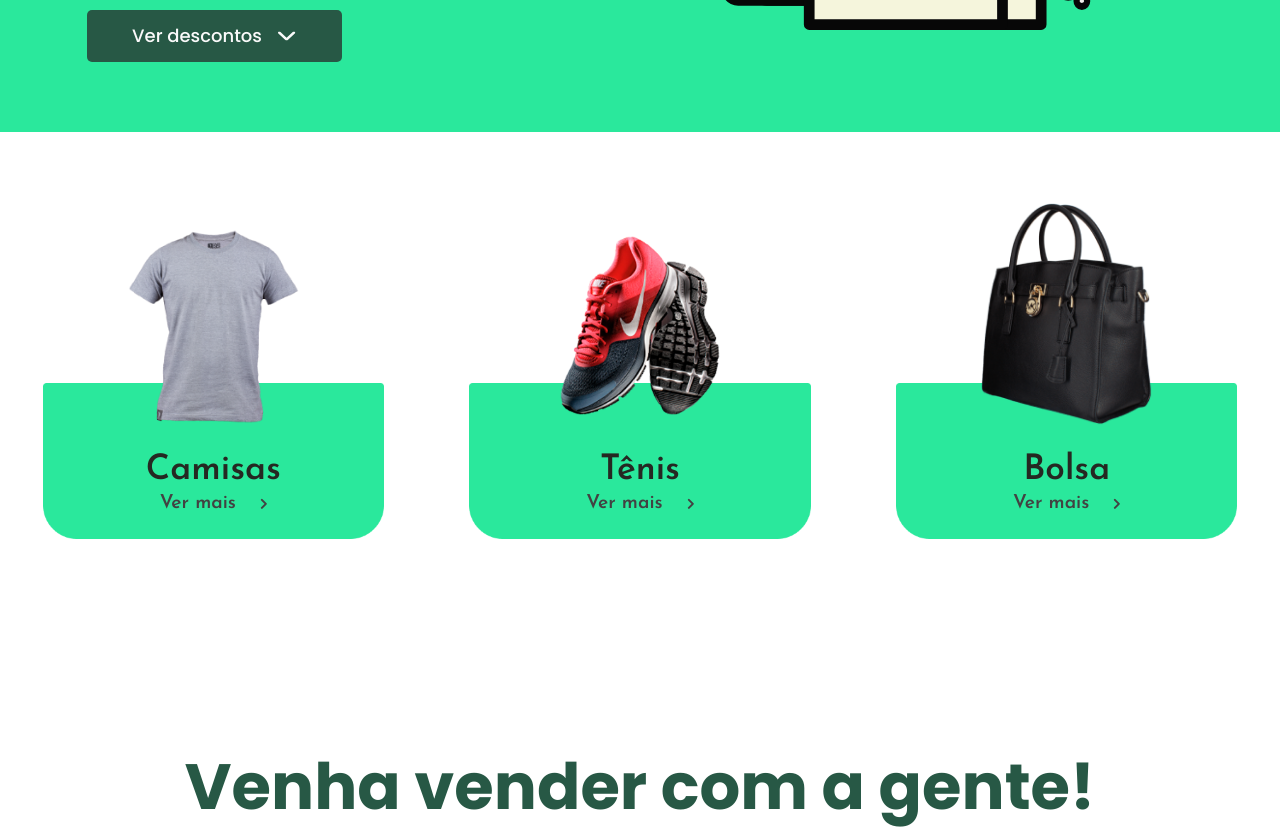
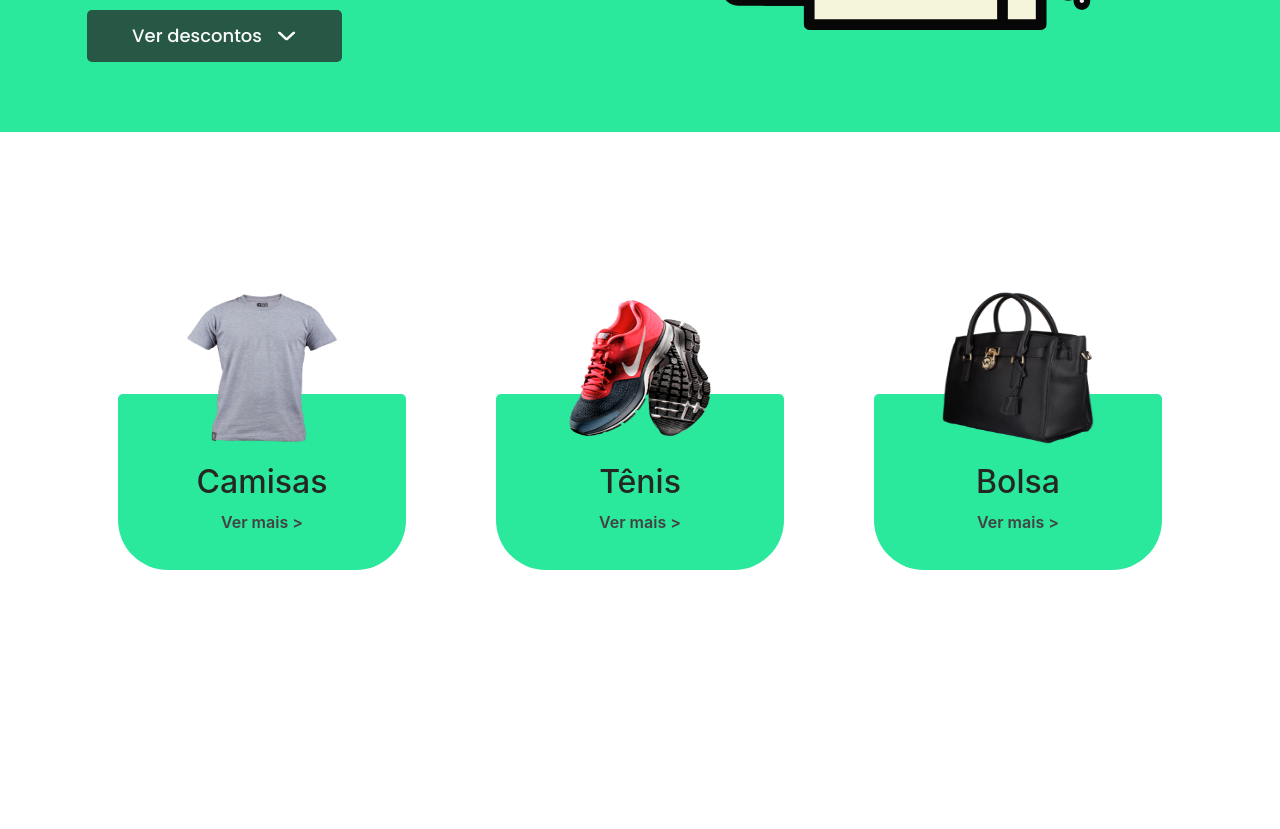
Before and after one commit to kaiocp/virtual-store, a React (Vite) app in the folder Front-End/: page / in a window 1280 px wide. Shown: the part 660-1489 px from the top of the page. Built offline with nearby package versions, Linux system fonts and the light colour scheme.

Commit message:
Alteração dos tamanhos de fontes, melhorando espaçamento dos retângulos

```diff
--- a/Front-End/src/App.css
+++ /dev/null
@@ -1,42 +0,0 @@
-.App {
-  text-align: center;
-}
-
-.App-logo {
-  height: 40vmin;
-  pointer-events: none;
-}
-
-@media (prefers-reduced-motion: no-preference) {
-  .App-logo {
-    animation: App-logo-spin infinite 20s linear;
-  }
-}
-
-.App-header {
-  background-color: #282c34;
-  min-height: 100vh;
-  display: flex;
-  flex-direction: column;
-  align-items: center;
-  justify-content: center;
-  font-size: calc(10px + 2vmin);
-  color: white;
-}
-
-.App-link {
-  color: #61dafb;
-}
-
-@keyframes App-logo-spin {
-  from {
-    transform: rotate(0deg);
-  }
-  to {
-    transform: rotate(360deg);
-  }
-}
-
-button {
-  font-size: calc(10px + 2vmin);
-}
--- a/Front-End/src/App.jsx
+++ b/Front-End/src/App.jsx
@@ -4,7 +4,6 @@ import Footer from './components/Footer/Footer';
 import Hero from './components/Hero/Hero';
 import Header from './components/Header/Header'
 import CardsHome from './components/CardsHome/CardsHome';
-import './App.css'
 
 function App() {
   const [count, setCount] = useState(0)
--- a/Front-End/src/components/Cadastro/Cadastro.jsx
+++ b/Front-End/src/components/Cadastro/Cadastro.jsx
@@ -63,11 +63,11 @@ export default function Cadastro() {
             <fieldset>
                 <form onSubmit={handleSubmit} className='cadastro__form'>
                     <div className='cadastro__form--img'>
-                        <label htmlFor="imagemProduto">Preview da imagem</label>
+                        <label htmlFor="imgProduto">Preview da imagem</label>
                         <div className='caixa' onClick={(ev) => {
                                 ev.preventDefault();
                                 document.getElementById('img').focus()}} >
-                            <img src={imgUrl ? imgUrl : null} alt="" id="imagemProduto" />
+                            <img src={imgUrl ? imgUrl : null} alt="" id="imgProduto" />
                         </div>
                     </div>
 
--- a/Front-End/src/components/CardsHome/Card.jsx
+++ b/Front-End/src/components/CardsHome/Card.jsx
@@ -1,22 +1,12 @@
 import styles from './Card.module.css'
-import RetanguloFundo from './imagens/RetanguloFundo.png'
-import RetanguloFundoDesktop from './imagens/RetanguloFundoDesktop.png'
-import SetaVerMais from './imagens/SetaVerMais.svg'
 export default function Card(props) {
   return (
-    <div className={styles.cardsDiv}>
-      <div className={styles.cardsImagens}>
-        <img className={styles.imgRetanguloDesktop} src={RetanguloFundoDesktop}/>
-        <img className={styles.imgRetangulo} src={RetanguloFundo}/>
+    <article className={styles.card}>
+      <img className={styles.imgProduto} src={props.imagem} alt="" />
+      <div className={styles.retanguloDiv}>
+        <h1 className={styles.nomeProduto}>{props.texto}</h1>
+        <p className={styles.verMais}>Ver mais &gt;</p>
       </div>
-      <img className={styles.imgProduto} src={props.imagem}/>
-      <div className={styles.textoCards}>
-        <h1 className={styles.textoProduto}>{props.texto}</h1>
-        <div className={styles.verMais}>
-          <p className={styles.textoVerMais}>Ver mais</p>
-          <img className={styles.setaVerMais} src={SetaVerMais}/>
-        </div>
-      </div>
-    </div>
-  )
+    </article>
+    )
 }
--- a/Front-End/src/components/CardsHome/Card.module.css
+++ b/Front-End/src/components/CardsHome/Card.module.css
@@ -5,136 +5,73 @@
     margin: 0;
 }
 
-.cardsDiv {
-    padding-bottom: 20%;
-}
-
-.cardsImagens {
+.card {
     display: flex;
+    flex-direction: column;
     align-items: center;
     justify-content: center;
-    flex-direction: column;
-    padding-top: 40%;
-    padding-bottom: 0%;
-}
-
-.imgRetangulo {
-    width: 80%;
+    width: 100%;
+    height: 100%;
 }
 
 .imgProduto {
-    margin-top: -40rem;
-    padding-bottom: 38%;
-    width: 30vw;
+    width: 7.5rem;
+    height: 7.5rem;
+    margin-bottom: -3.125rem;
+    z-index: 1;
 }
 
-.textoCards {
+.retanguloDiv {
+    box-sizing: border-box;
     display: flex;
     flex-direction: column;
+    align-items: center;
+    justify-content: center;
+    background-color: #2AE89C;
+    width: 100%;
+    padding: 4.5rem 0 2.5rem;
+    border-radius: .313rem .313rem 3.125rem 3.125rem;
     gap: 1rem;
-    margin-top: -30vw;
 }
 
-.textoProduto {
-    margin: 0 auto;
-    font-family: 'Josefin Sans', sans-serif;
-    font-size: 7vw;
+.nomeProduto {
+    font-size: 1.25rem;
+    font-weight: 500;
     color: #252822;
+    ;
 }
 
 .verMais {
-    width: 20%;
-    margin: 0 auto;
-    font-family: 'Josefin Sans', sans-serif;
-    font-size: 4vw;
-    display: flex;
-    justify-content: center;
-    align-items: center;
-    gap: 10%;
-    color: #424242;
-}
-
-.imgRetanguloDesktop {
-    display: none;
-    width: 80%;
+    font-size: .75rem;
+    font-weight: 600;
+    color: #424242
 }
 
 @media (min-width: 768px) {
-    .cardsDiv {
-        width: 25rem;
-        padding-bottom: 7%;
+    .card {
+        max-width: 30%;
     }
-    .imgRetangulo {
-        width: 14rem;
-        display: flex;
-        padding-top: 5.5rem;
-    }
-    .imgProduto {
-        margin-top: -40rem;
-        padding-bottom: 7rem;
-        width: 7rem;
-    }
-    .textoCards {
-        display: flex;
-        flex-direction: column;
-        gap: 0.5rem;
-        margin-top: -6rem;
-    }
-    .textoProduto {
-        display: flex;
-        align-items: center;
-        justify-content: center;
-        margin: 0 auto;
-        font-family: 'Josefin Sans', sans-serif;
-        font-size: 2.5vw;
-        color: #252822;
-    }
-    .verMais {
-        width: 10rem;
-        margin: 0 auto;
-        font-family: 'Josefin Sans', sans-serif;
-        font-size: 2vw;
-        display: flex;
-        justify-content: center;
-        align-items: center;
-        gap: 10%;
-        color: #424242;
+    .retanguloDiv {
+        max-width: 100%;
     }
 }
 
 @media (min-width: 1024px) {
-    .cardsDiv {
-        width: 100%;
-        padding-top: 0rem;
-        padding-bottom: 7%;
+    .nomeProduto {
+        font-size: 2rem;
     }
-    .imgRetangulo {
-        display: none
-    }
-    .imgRetanguloDesktop {
-        max-width: 80%;
-        display: flex;
-        padding-top: 5rem;
+    .verMais {
+        font-size: 1rem;
     }
     .imgProduto {
-        margin-top: -60rem;
-        padding-bottom: 30%;
-        width: 40%;
+        width: 9.5rem;
+        height: 9.5rem;
     }
-    .textoCards {
-        display: flex;
-        flex-direction: column;
-        gap: 0.4rem;
-        margin-top: -8vw;
-    }
-    .textoProduto {
-        display: flex;
-        font-size: 2.2rem;
-        color: #252822;
-    }
-    .verMais {
-        width: 15rem;
-        font-size: 1.2rem;
-        gap: 10%;
+    .retanguloDiv {
+        max-width: 80%;
+        min-width: 18rem;
+        padding: 4.5rem 0 2.5rem;
+        border-radius: .313rem .313rem 3.125rem 3.125rem;
+        gap: 1rem;
     }
 }
--- a/Front-End/src/components/CardsHome/CardsHome.jsx
+++ b/Front-End/src/components/CardsHome/CardsHome.jsx
@@ -1,4 +1,4 @@
-import RetanguloFundo from './imagens/RetanguloFundo.png'
+
 import Camisa from './imagens/Camisa.png'
 import Tenis from './imagens/Tenis.png'
 import Bolsa from './imagens/Bolsa.png'
--- a/Front-End/src/components/CardsHome/CardsHome.module.css
+++ b/Front-End/src/components/CardsHome/CardsHome.module.css
@@ -4,10 +4,47 @@
     box-sizing: border-box;
 }
 
+.sectionCards {
+    width: 100%;
+    display: flex;
+    justify-content: center;
+    padding: 3.125rem 1.875rem;
+}
+
+.cardsDiv {
+    display: flex;
+    flex-direction: column;
+    align-items: center;
+    justify-content: flex-end;
+    gap: 1.875rem;
+    max-width: 31.25rem;
+    width: 100%;
+}
+
 @media (min-width: 768px) {
+    .sectionCards {
+        padding: 4.688rem 3.75rem;
+    }
     .cardsDiv {
         display: flex;
         flex-direction: row;
-        margin: 0 auto;
+        justify-content: flex-end;
+        align-items: center;
+        max-width: 1920px;
+        gap: 3.75rem;
     }
 }
+
+@media (min-width: 1024px) {
+    .sectionCards {
+        padding: 10rem;
+    }
+    .cardsDiv {
+        display: flex;
+        flex-direction: row;
+        justify-content: center;
+        align-items: center;
+        max-width: 1920px;
+        gap: 5.625rem;
+    }
+}
```
Also changed, not shown: Front-End/src/favicon.svg (deleted), Front-End/src/logo.svg (deleted).
